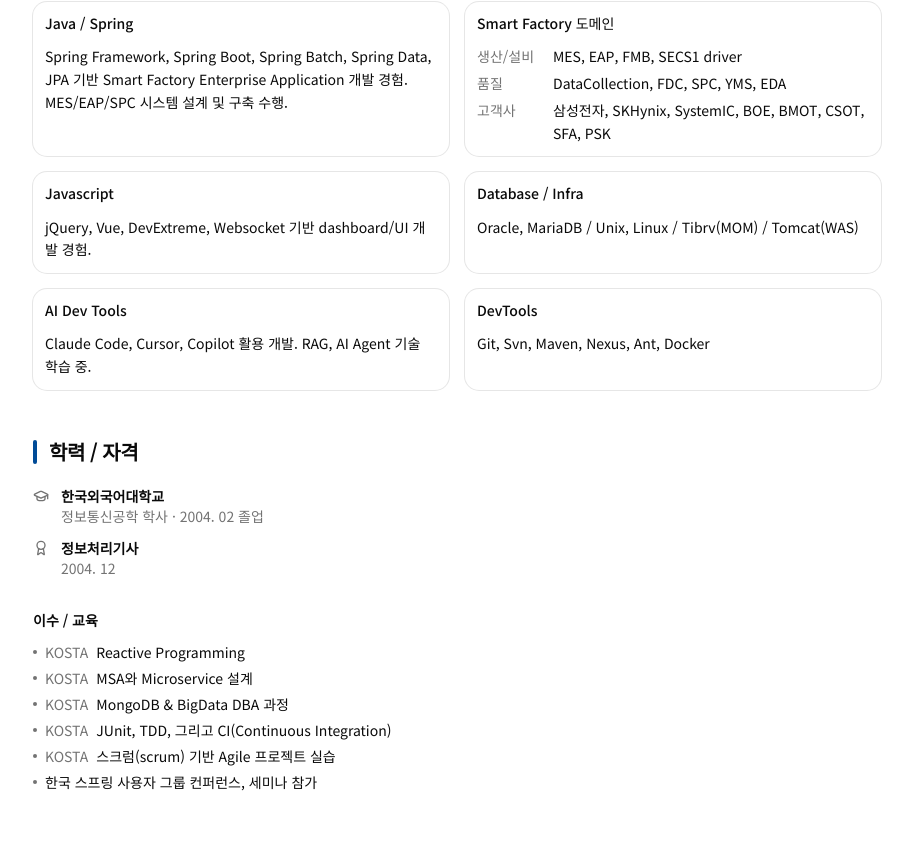
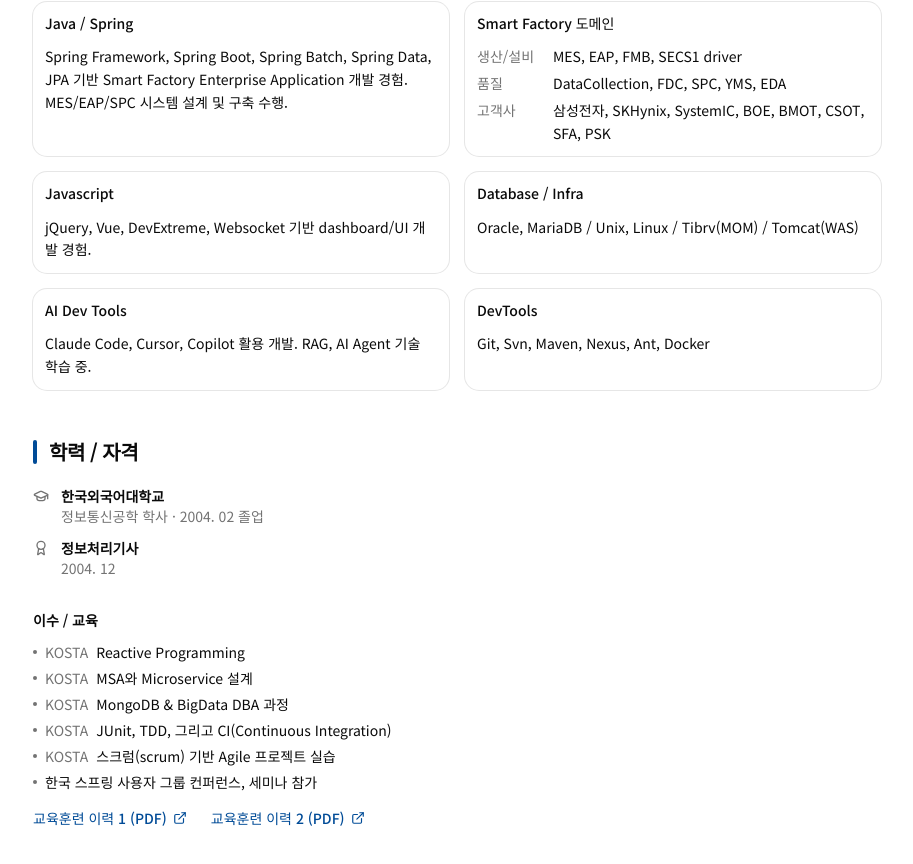
Before and after one commit to jihwan/career, a Next.js app: page / in a window 1280 px wide. Shown: the part 3712-4576 px from the top of the page, without its empty margins (183-1096 px from the left). Built offline with nearby package versions, Linux system fonts and the light colour scheme.

Commit message:
[feat] 이수/교육 하단에 증빙 PDF 링크 표시 (새 탭에서 열기)
Co-Authored-By: Claude Sonnet 5.5 <noreply@anthropic.com>

```diff
--- a/src/app/page.tsx
+++ b/src/app/page.tsx
@@ -23,6 +23,7 @@ export default function Home() {
         <Education
           education={resume.education}
           trainings={resume.trainings}
+          trainingLinks={resume.trainingLinks}
           certificates={resume.certificates}
         />
       </main>
--- a/src/components/resume/Education.tsx
+++ b/src/components/resume/Education.tsx
@@ -1,15 +1,21 @@
-import { Award, GraduationCap } from "lucide-react";
-import type { Certificate, Education as EducationData, Training } from "@/types/resume";
+import { Award, ExternalLink, GraduationCap } from "lucide-react";
+import type {
+  Certificate,
+  Education as EducationData,
+  Training,
+  TrainingLink,
+} from "@/types/resume";
 import { SectionTitle } from "./SectionTitle";
 
 interface EducationProps {
   education: EducationData[];
   trainings: Training[];
+  trainingLinks: TrainingLink[];
   certificates: Certificate[];
 }
 
 // 학력, 이수/교육, 자격증 섹션
-export function Education({ education, trainings, certificates }: EducationProps) {
+export function Education({ education, trainings, trainingLinks, certificates }: EducationProps) {
   return (
     <section aria-labelledby="education" className="space-y-8">
       <div>
@@ -52,6 +58,24 @@ export function Education({ education, trainings, certificates }: EducationProps
             </li>
           ))}
         </ul>
+        {/* 교육훈련 이력 증빙: 새 탭에서 열기 (noopener로 opener 접근 차단) */}
+        {trainingLinks.length > 0 && (
+          <ul className="mt-4 flex flex-wrap gap-x-6 gap-y-2 text-sm font-medium break-inside-avoid">
+            {trainingLinks.map((link) => (
+              <li key={link.url}>
+                <a
+                  href={link.url}
+                  target="_blank"
+                  rel="noopener noreferrer"
+                  className="inline-flex items-center gap-1.5 text-primary hover:underline"
+                >
+                  {link.label}
+                  <ExternalLink className="size-3.5" aria-hidden />
+                </a>
+              </li>
+            ))}
+          </ul>
+        )}
       </div>
     </section>
   );
```
